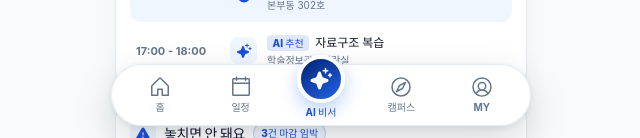
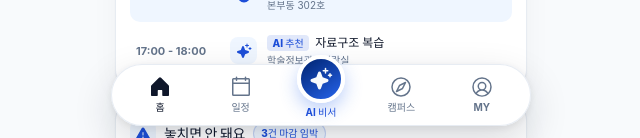
Before and after one commit to azure-B/BU_Team, a React (Vite) app in the folder Front/: page /Home in a window 1280 px wide. Shown: the part 662-800 px from the top of the page, without its empty margins (319-959 px from the left). Built offline with nearby package versions, Linux system fonts and the light colour scheme; a web font is replaced by a local one.

Commit message:
[2026.10.03] - 마이페이지 및 홈 라우트 등록과 대소문자 예외 처리

```diff
--- a/Front/publish/index.html
+++ b/Front/publish/index.html
@@ -59,7 +59,7 @@
         }
     </script>
     <style>body{-webkit-tap-highlight-color:transparent;overscroll-behavior-y:none;font-family:Pretendard,-apple-system,sans-serif}.safe-top{padding-top:max(env(safe-area-inset-top,0px), 16px)}.safe-bottom{padding-bottom:max(env(safe-area-inset-bottom,0px), 20px)}.watermark-motto{letter-spacing:-.04em;font-family:Nanum Myeongjo,serif;line-height:1.15}.field-transition{transition:max-height .45s cubic-bezier(.16,1,.3,1),opacity .4s cubic-bezier(.16,1,.3,1),transform .4s cubic-bezier(.16,1,.3,1),margin-top .4s cubic-bezier(.16,1,.3,1)}</style>
-    <script type="module" crossorigin src="/assets/index-BOuvIczI.js"></script>
+    <script type="module" crossorigin src="/assets/index-wUSUn2kg.js"></script>
     <link rel="stylesheet" crossorigin href="/assets/index-FzTDOOQp.css">
   </head>
   <body>
--- a/Front/src/App.jsx
+++ b/Front/src/App.jsx
@@ -16,12 +16,14 @@ function AnimatedRoutes() {
   return (
     <AnimatePresence mode="wait">
       <Routes location={location} key={location.pathname}>
-        <Route path="/"        element={<MyPage />} />
-        <Route path="/mypage"  element={<MyPage />} />
-        <Route path="/home"    element={<HomePage />} />
+        <Route path="/"          element={<MyPage />} />
+        <Route path="/mypage"    element={<MyPage />} />
+        <Route path="/myPage"    element={<MyPage />} />
+        <Route path="/home"      element={<HomePage />} />
+        <Route path="/Home"      element={<HomePage />} />
         <Route path="/dashboard" element={<HomePage />} />
-        <Route path="/login"   element={<LoginPage />} />
-        <Route path="*"        element={<NotFoundPage />} />
+        <Route path="/login"     element={<LoginPage />} />
+        <Route path="*"          element={<NotFoundPage />} />
       </Routes>
     </AnimatePresence>
   )
--- a/Front/src/components/layout/Footer/Footer.jsx
+++ b/Front/src/components/layout/Footer/Footer.jsx
@@ -113,8 +113,9 @@ function AssistantSheet({ open, onClose }) {
 export default function Footer() {
   const [assistantOpen, setAssistantOpen] = useState(false)
   const location = useLocation()
-  const isHomeActive = location.pathname === '/home' || location.pathname === '/dashboard'
-  const isMyPageActive = location.pathname === '/' || location.pathname === '/mypage'
+  const path = (location.pathname || '').toLowerCase()
+  const isHomeActive = path === '/home' || path === '/dashboard'
+  const isMyPageActive = path === '/' || path === '/mypage'
 
   return (
     <>
```
Also changed, not shown: Front/publish/assets/index-wUSUn2kg.js, 1 other file (tests, documents, lock files or other folders).
